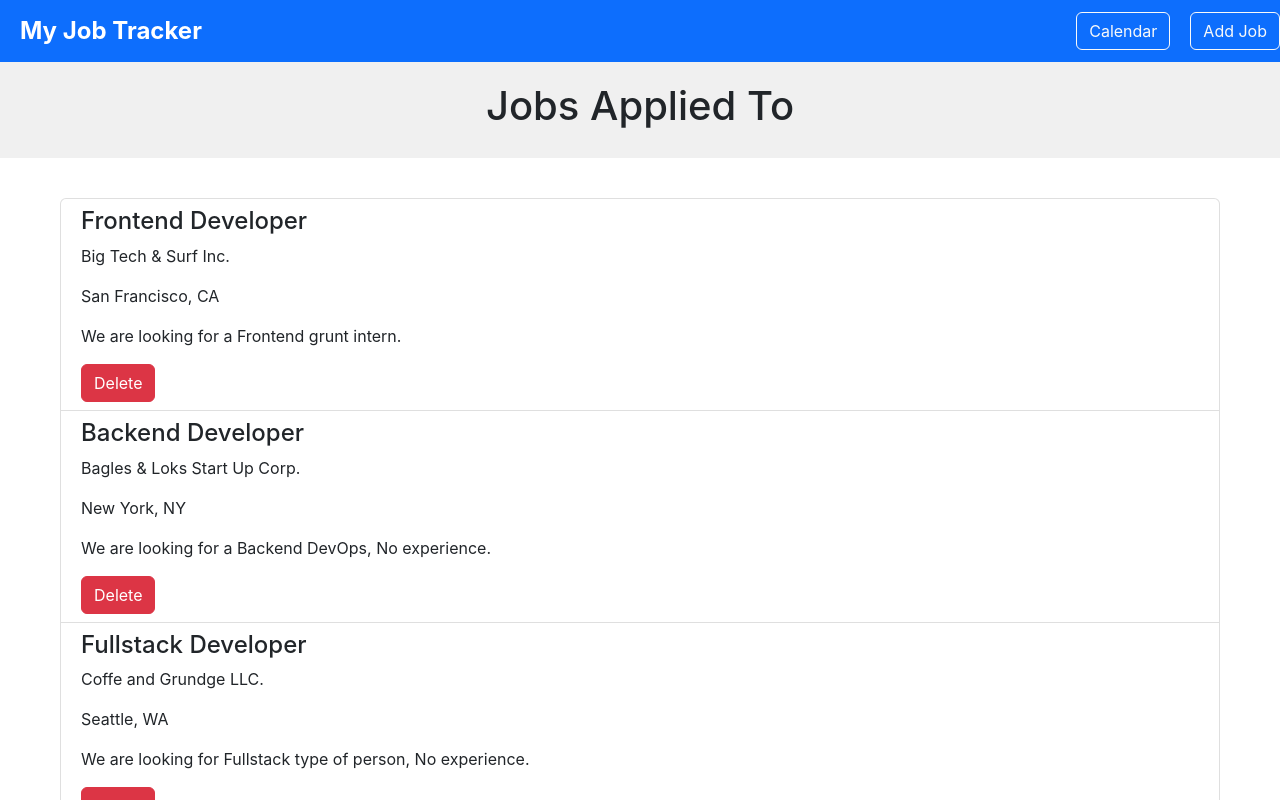
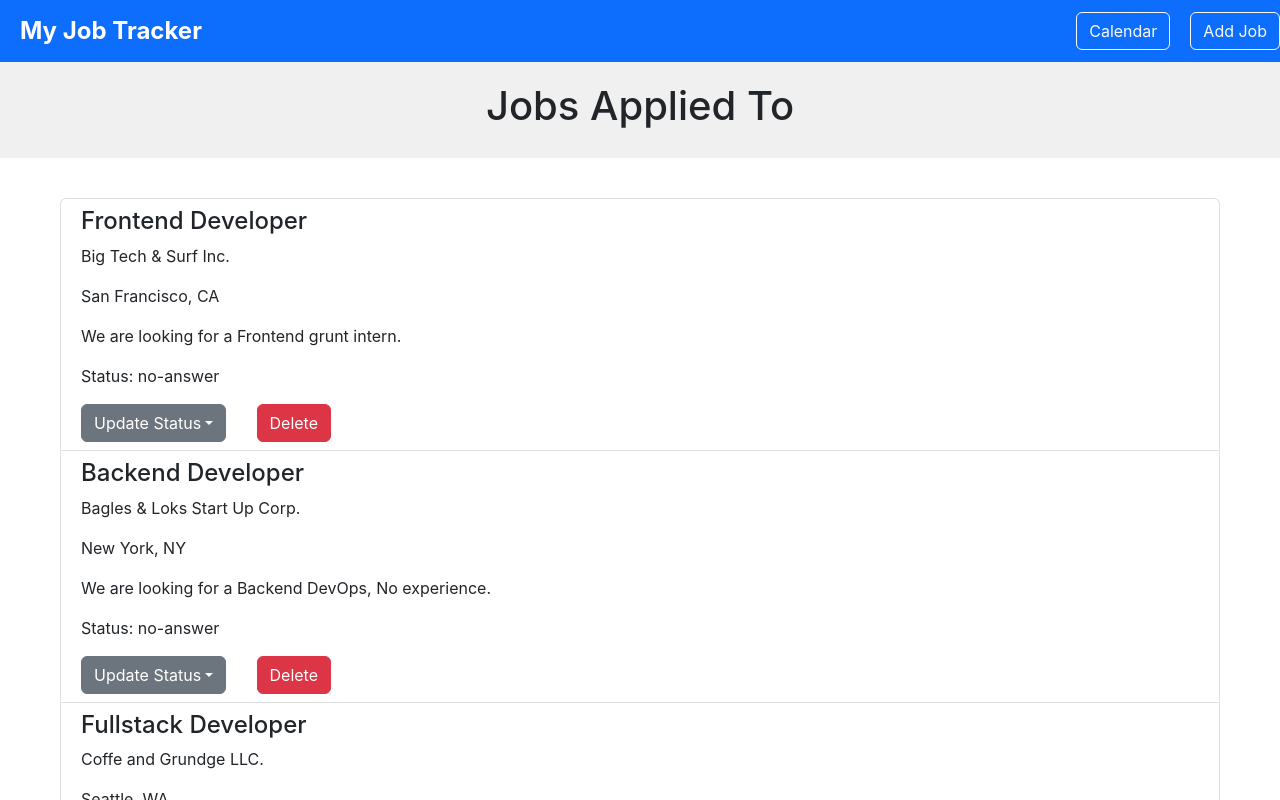
Before and after one commit to pnwmakes/jobtracker, a React (Create React App) app: page / in a window 1280 px wide. Shown: the top 800 px of the page. Built offline with nearby package versions, Linux system fonts and the light colour scheme.

Commit message:
Update staus drop down / updating job status in job list

```diff
--- a/src/App.css
+++ b/src/App.css
@@ -76,3 +76,11 @@
   margin-right: 20px;
   margin-left: auto;
 }
+
+.button-group {
+  display: flex;
+  justify-content: space-between;
+  width: 250px;
+  align-items: center;
+  margin-top: 10px;
+}
--- a/src/App.js
+++ b/src/App.js
@@ -29,6 +29,7 @@ const App = () => {
       company: 'Big Tech & Surf Inc.',
       location: 'San Francisco, CA',
       description: 'We are looking for a Frontend grunt intern.',
+      status: 'no-answer',
     },
     {
       id: 2,
@@ -36,6 +37,7 @@ const App = () => {
       company: 'Bagles & Loks Start Up Corp.',
       location: 'New York, NY',
       description: 'We are looking for a Backend DevOps, No experience.',
+      status: 'no-answer',
     },
     {
       id: 3,
@@ -43,6 +45,7 @@ const App = () => {
       company: 'Coffe and Grundge LLC.',
       location: 'Seattle, WA',
       description: 'We are looking for Fullstack type of person, No experience.',
+      status: 'no-answer',
     },
     {
       id: 4,
@@ -50,6 +53,7 @@ const App = () => {
       company: 'We Break Stuff Inc.',
       location: 'Palo Alto, CA',
       description: 'We are looking for someone to break things.',
+      status: 'no-answer',
     },
   ]);
 
@@ -60,6 +64,11 @@ const App = () => {
   const handleAddJob = (newJob) => {
     setJobs([newJob, ...jobs]);
   }
+  const handleStatusChange = (jobId, newStatus) => {
+    setJobs(
+      jobs.map((job) => (job.id === jobId ? { ...job, status: newStatus } : job))
+    );
+  };
 
   return (
     <div className="App">
@@ -68,8 +77,9 @@ const App = () => {
         <h1>Jobs Applied To</h1>
       </header>
       <Container className="job-list-container">
-        <JobList jobs={jobs} onDeleteJob={handleDeleteJob} />
+        <JobList jobs={jobs} onDeleteJob={handleDeleteJob} onStatusChange={handleStatusChange} />
       </Container>
+
     </div>
   );
 };
--- a/src/components/JobItem.js
+++ b/src/components/JobItem.js
@@ -1,15 +1,35 @@
+import React from 'react';
+import { ListGroupItem, Button, DropdownButton, Dropdown } from 'react-bootstrap';
 
-import React from 'react';
-import { ListGroupItem, Button } from 'react-bootstrap';
+const JobItem = ({ job, onDeleteJob, onStatusChange }) => {
+    const handleStatusChange = (newStatus) => {
+        onStatusChange(job.id, newStatus);
+    };
 
-const JobItem = ({ job, onDeleteJob }) => {
     return (
-        <ListGroupItem className="job-item"> {/* Add the class here */}
+        <ListGroupItem className="job-item">
             <h4>{job.title ? job.title : 'No title available'}</h4>
             <p>{job.company}</p>
             <p>{job.location}</p>
             <p>{job.description}</p>
-            <Button variant="danger" onClick={() => onDeleteJob(job.id)}>Delete</Button>
+            <p>Status: {job.status}</p>
+            <div className="button-group">
+                <DropdownButton
+                    id={`status-dropdown-${job.id}`}
+                    title="Update Status"
+                    variant="secondary"
+                    onSelect={handleStatusChange}
+                    className="mr-2 update-status-button"
+                >
+                    <Dropdown.Item eventKey="No Answer">No Answer</Dropdown.Item>
+                    <Dropdown.Item eventKey="Interview">Interview</Dropdown.Item>
+                    <Dropdown.Item eventKey="Rejection">Rejection</Dropdown.Item>
+                    <Dropdown.Item eventKey="Offer">Offer</Dropdown.Item>
+                    <Dropdown.Item eventKey="Follow up">Follow up</Dropdown.Item>
+                    {/* Add more status options here */}
+                </DropdownButton>
+                <Button variant="danger" onClick={() => onDeleteJob(job.id)}>Delete</Button>
+            </div>
         </ListGroupItem>
     );
 };
--- a/src/components/JobList.js
+++ b/src/components/JobList.js
@@ -2,11 +2,11 @@ import React from 'react';
 import JobItem from './JobItem';
 import { ListGroup } from 'react-bootstrap';
 
-function JobList({ jobs, onDeleteJob }) {
+function JobList({ jobs, onDeleteJob, onStatusChange }) {
     return (
         <ListGroup>
             {jobs.map((job) => (
-                <JobItem key={job.id} job={job} onDeleteJob={onDeleteJob} />
+                <JobItem key={job.id} job={job} onDeleteJob={onDeleteJob} onStatusChange={onStatusChange} />
             ))}
         </ListGroup>
     );
```
